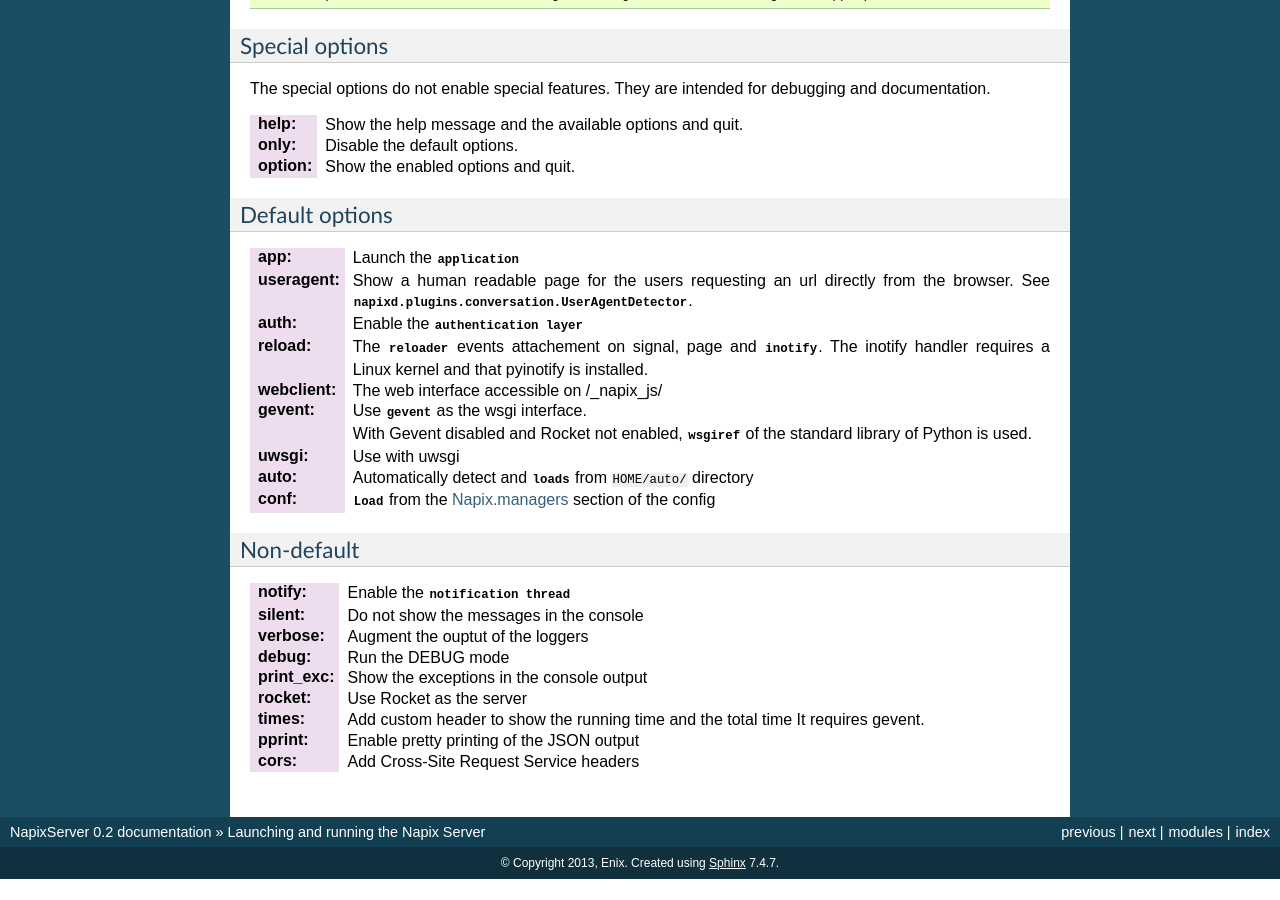
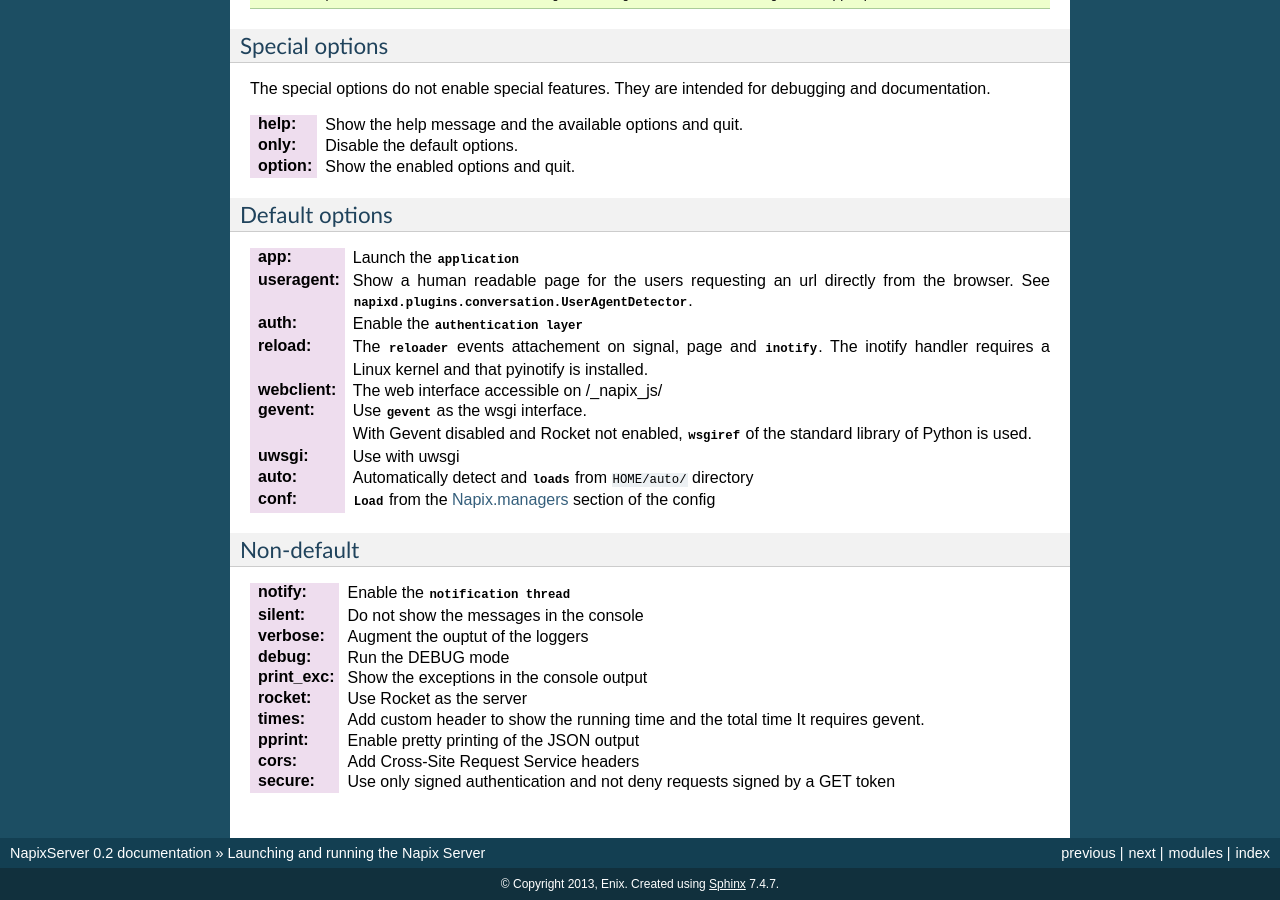
Before and after one commit to napix/NapixServer, a Sphinx documentation site: the page built from docs/running.rst, in a window 1280 px wide and 900 px high, scrolled down 781 px. Built offline with Sphinx 7.4.7, drawn with Linux system fonts in a browser that asks for light colours; pages that are not in the unit, such as notebooks, are missing from menus; before the commit the page ends 1660 px from its top, so only the background shows below that.

Commit message:
Documentation of the non secure options

```diff
--- a/docs/conf.rst
+++ b/docs/conf.rst
@@ -101,6 +101,8 @@ auth_url
     The authentication URL. (A NapixCentral server)
 service
     The name of this service in the permissions
+get_parameter
+    The GET parameter used by non-secure authentication
 
 .. _conf.napix.notify:
 
--- a/docs/running.rst
+++ b/docs/running.rst
@@ -124,3 +124,6 @@ Non-default
 
 :cors:
     Add Cross-Site Request Service headers
+
+:secure:
+    Use only signed authentication and not deny requests signed by a GET token
```
